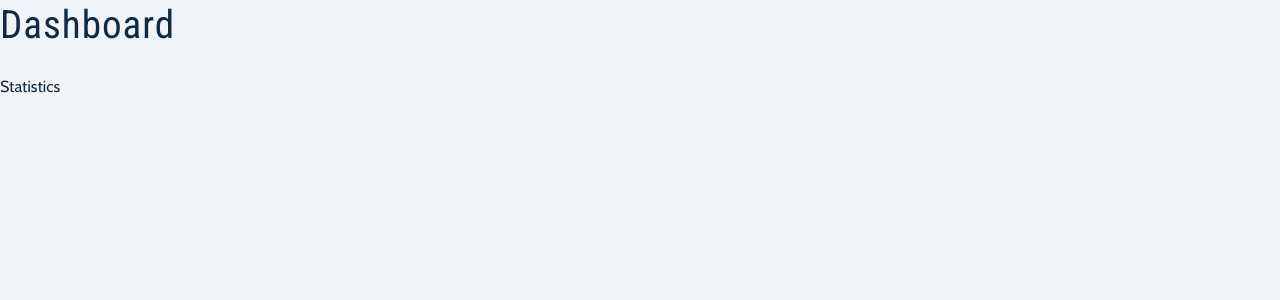
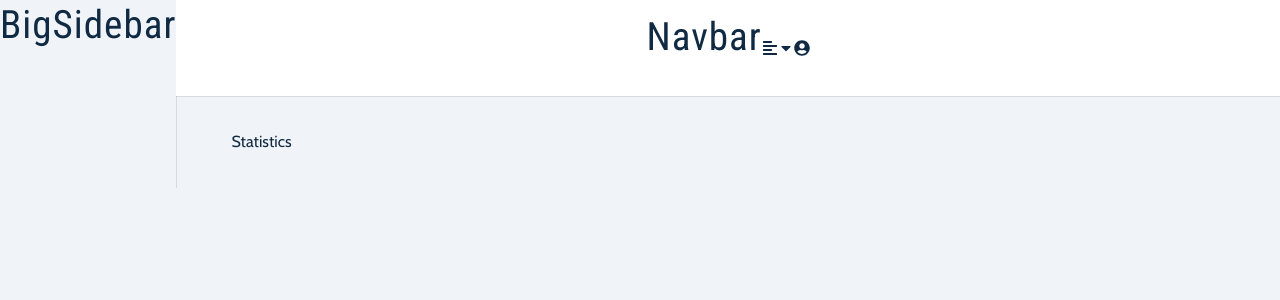
Before and after one commit to arshali2774/Jobster, a React (Vite) app: page / in a window 1280 px wide. Shown: the top 300 px of the page. Built offline with nearby package versions, Linux system fonts and the light colour scheme.

Commit message:
added react icons and wrappers

```diff
--- a/package.json
+++ b/package.json
@@ -16,6 +16,7 @@
     "react": "^18.2.0",
     "react-dom": "^18.2.0",
     "react-hot-toast": "^2.4.1",
+    "react-icons": "^4.10.1",
     "react-redux": "^8.1.2",
     "react-router-dom": "^6.14.2",
     "styled-components": "^6.0.7"
--- /dev/null
+++ b/src/components/BigSidebar.jsx
@@ -0,0 +1,11 @@
+import React from 'react';
+import Wrapper from '../assets/wrappers/BigSidebar';
+const BigSidebar = () => {
+  return (
+    <Wrapper>
+      <h2>BigSidebar</h2>
+    </Wrapper>
+  );
+};
+
+export default BigSidebar;
--- /dev/null
+++ b/src/components/Navbar.jsx
@@ -0,0 +1,15 @@
+import React from 'react';
+import Wrapper from '../assets/wrappers/Navbar';
+import { FaAlignLeft, FaUserCircle, FaCaretDown } from 'react-icons/fa';
+const Navbar = () => {
+  return (
+    <Wrapper>
+      <h2>Navbar</h2>
+      <FaAlignLeft />
+      <FaCaretDown />
+      <FaUserCircle />
+    </Wrapper>
+  );
+};
+
+export default Navbar;
--- /dev/null
+++ b/src/components/SmallSidebar.jsx
@@ -0,0 +1,11 @@
+import React from 'react';
+import Wrapper from '../assets/wrappers/SmallSidebar';
+const SmallSidebar = () => {
+  return (
+    <Wrapper>
+      <h2>SmallSidebar</h2>
+    </Wrapper>
+  );
+};
+
+export default SmallSidebar;
--- a/src/components/index.js
+++ b/src/components/index.js
@@ -1,2 +1,5 @@
 export { default as Logo } from './Logo';
 export { default as FormRow } from './FormRow';
+export { default as Navbar } from './Navbar';
+export { default as SmallSidebar } from './SmallSidebar';
+export { default as BigSidebar } from './BigSidebar';
--- a/src/pages/Dashboard/Dashboard.jsx
+++ b/src/pages/Dashboard/Dashboard.jsx
@@ -1,12 +1,21 @@
 import React from 'react';
 import Wrapper from '../../assets/wrappers/SharedLayout';
 import { Outlet } from 'react-router-dom';
+import { BigSidebar, Navbar, SmallSidebar } from '../../components';
 
 const Dashboard = () => {
   return (
     <Wrapper>
-      <h2>Dashboard</h2>
-      <Outlet />
+      <main className='dashboard'>
+        <SmallSidebar />
+        <BigSidebar />
+        <div>
+          <Navbar />
+          <div className='dashboard-page'>
+            <Outlet />
+          </div>
+        </div>
+      </main>
     </Wrapper>
   );
 };
```
Also changed, not shown: 1 other file (tests, documents, lock files or other folders).
